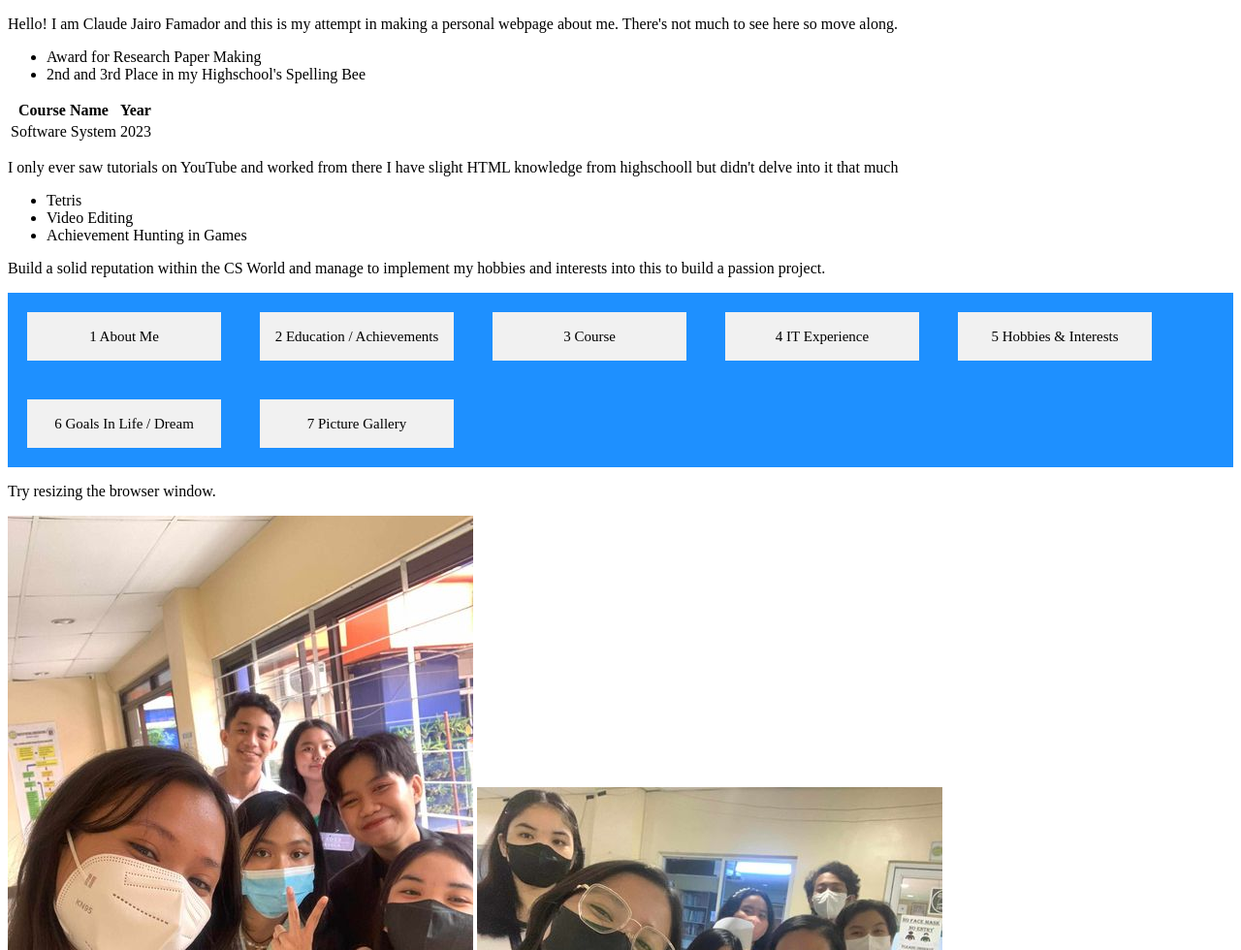
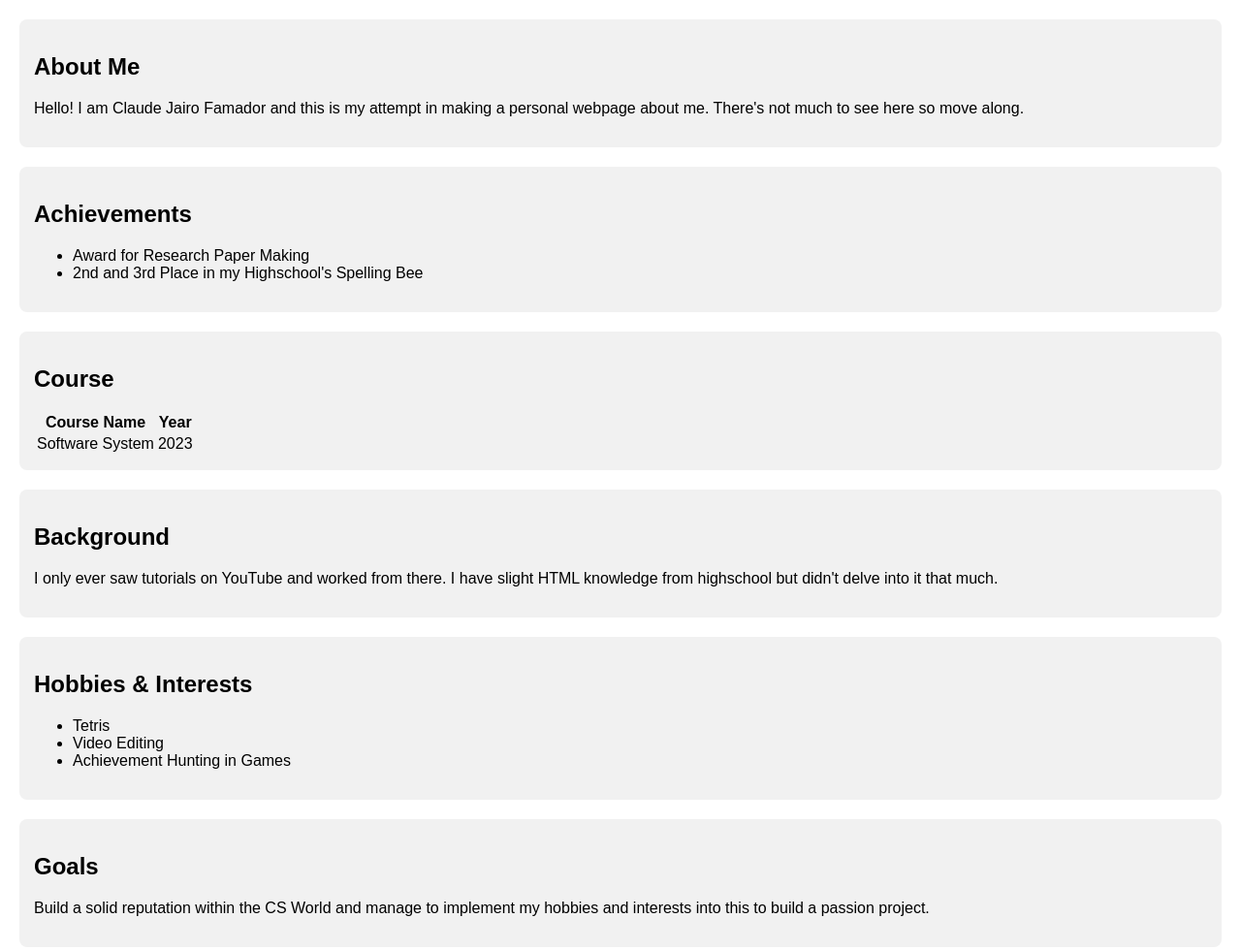
Before and after one commit to Claude-Famador/webprogss231-personal-website, a plain HTML site: page home/index.html in a window 1280 px wide. Shown: the top 980 px of the page at 97% size. Drawn offline with Linux system fonts and the light colour scheme.

Commit message:
organized info

```diff
--- a/home/css/flexbox.css
+++ b/home/css/flexbox.css
@@ -1,14 +1,54 @@
+body {
+  font-family: Arial, Helvetica, sans-serif;
+  margin: 0;
+  padding: 20px;
+}
+
+.main-container {
+  display: flex;
+  flex-direction: column;
+  gap: 20px;
+}
+
+.info-container{
+  display: flex;
+  flex-direction: column;
+  gap: 20px;
+}
+
+.info-section {
+  flex: 1;
+  min-width: 250px;
+  background-color: #f1f1f1;
+  padding: 15px;
+  border-radius: 8px;
+}
+
+.image-gallery {
+  display: flex;
+  gap: 20px;
+  justify-content: center;
+}
+
+.image-gallery img {
+  max-width: 300px;
+  height: auto;
+}
+
 .flex-container {
     display: flex;
     flex-wrap: wrap;
     background-color: DodgerBlue;
+    gap: 20px;
+    padding: 20px;
+    justify-content: center;
   }
 
   .flex-container > div {
     background-color: #f1f1f1;
     width: 200px;
-    margin: 20px;
     text-align: center;
     line-height: 50px;
     font-size: 15px;
+    border-radius: 5px;
   }
--- a/home/index.html
+++ b/home/index.html
@@ -1,20 +1,29 @@
 <!DOCTYPE html>
 <html>
 <head>
-    <link rel="stylesheet" href="css/flexbox.css?version=0.1">
+    <link rel="stylesheet" href="css/flexbox.css?version=0.2">
     <title>My Personal Profile and About Me</title>
 </head>
 <body>
+    <div class="main-container">
+        <div class="info-container">
+            <div class="info-section">
+                <h2>About Me</h2>
+                <p>Hello! I am Claude Jairo Famador and this is my attempt in making a personal webpage about me. There's not much to see here so move along.</p>
+            </div>
 
-
-<p>Hello! I am Claude Jairo Famador and this is my attempt in making a personal webpage about me. There's not much to see here so move along.</p>
-
+            <div class="info-section">
+                <h2>Achievements</h2>
                 <ul>
                     <li>Award for Research Paper Making</li>
                     <li>2nd and 3rd Place in my Highschool's Spelling Bee</li>
                 </ul>
+            </div>
+        </div>
 
-
+        <div class="info-container">
+            <div class="info-section">
+                <h2>Course</h2>
                 <table>
                     <tr>
                         <th>Course Name</th>
@@ -25,18 +34,30 @@
                         <td>2023</td>
                     </tr>
                 </table>
+            </div>
 
+            <div class="info-section">
+                <h2>Background</h2>
+                <p>I only ever saw tutorials on YouTube and worked from there. I have slight HTML knowledge from highschool but didn't delve into it that much.</p>
+            </div>
+        </div>
 
-<p>I only ever saw tutorials on YouTube and worked from there I have slight HTML knowledge from highschooll but didn't delve into it that much </p>
-
+        <div class="info-container">
+            <div class="info-section">
+                <h2>Hobbies & Interests</h2>
                 <ul>
                     <li>Tetris</li>
                     <li>Video Editing</li>
                     <li>Achievement Hunting in Games</li>
                 </ul>
+            </div>
 
+            <div class="info-section">
+                <h2>Goals</h2>
+                <p>Build a solid reputation within the CS World and manage to implement my hobbies and interests into this to build a passion project.</p>
+            </div>
+        </div>
 
-<p>Build a solid reputation within the CS World and manage to implement my hobbies and interests into this to build a passion project.</p>
         <div class="flex-container">
             <div>1 About Me</div>
             <div>2 Education / Achievements</div>
@@ -47,16 +68,12 @@
             <div>7 Picture Gallery</div>
         </div>
 
+        <div class="image-gallery">
+            <img src="htmlimg1.jpg" alt="Images of me and my groupmates in our research group with one of our consultants">
+            <img src="htmlimg2.jpg" alt="After the Defense">
+        </div>
+
         <p>Try resizing the browser window.</p>
-
+    </div>
 </body>
 </html>
-
-
-<img src="htmlimg1.jpg" alt="Images of me and my groupmates in our research group with one of our consultants">
-
-
-<img src="htmlimg2.jpg" alt="After the Defense">
-
-</body>
-</html>
```
Lines whose indentation alone changed are shown as unchanged.
